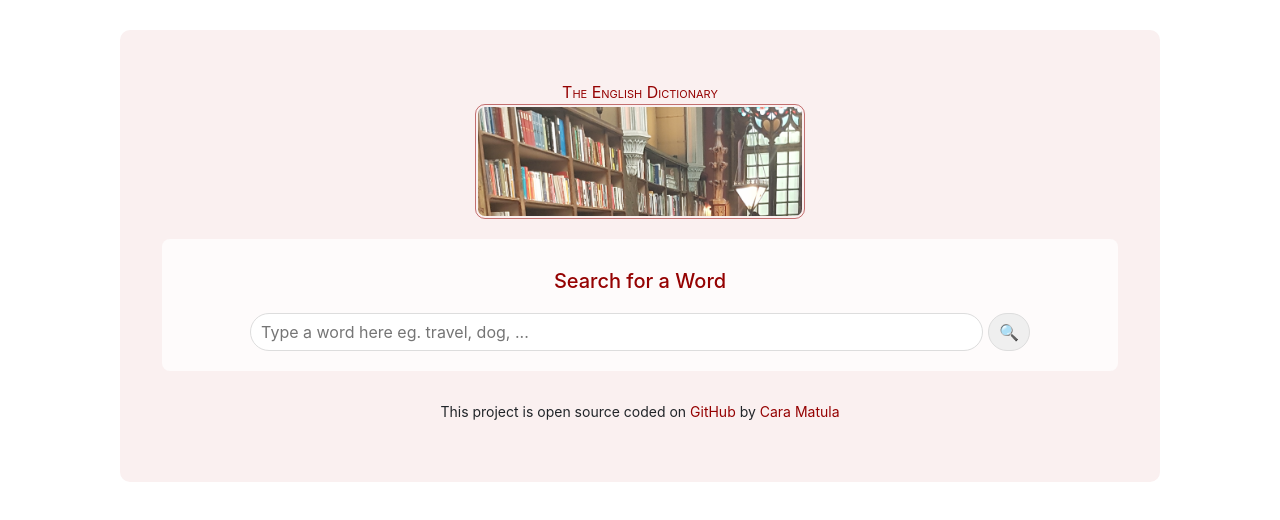
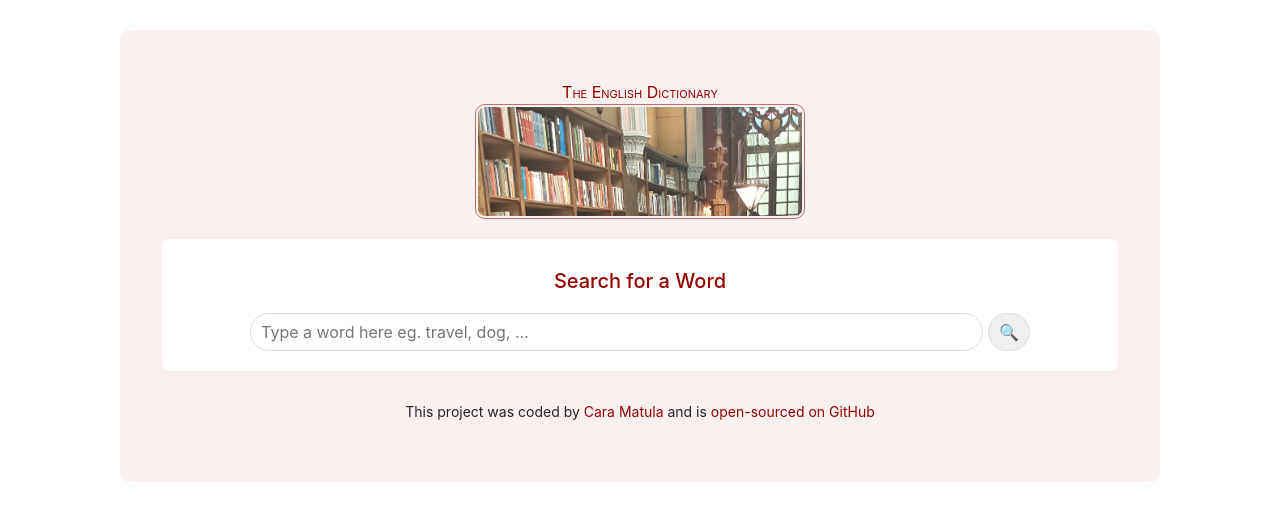
Before and after one commit to cmatula/dictionary-app, a React (Create React App) app: page / in a window 1280 px wide. Shown: the top 520 px of the page. Built offline with nearby package versions, Linux system fonts and the light colour scheme.

Commit message:
Updated footer and styling

```diff
--- a/src/App.css
+++ b/src/App.css
@@ -24,7 +24,8 @@
 }
 
 .App-footer a:hover {
-  color: black;
+  color: grey;
+  text-decoration: underline;
 }
 
 .App-header {
--- a/src/App.js
+++ b/src/App.js
@@ -16,22 +16,22 @@ export default function App() {
         </main>
         <small>
           <footer className="App-footer">
-            This project is open source coded on{" "}
+            This project was coded by{" "}
+            <a
+              href="https://www.linkedin.com/in/cara-matula-3b0090141"
+              target="_blank"
+              rel="noreferrer"
+            >
+              Cara Matula
+            </a>{" "}
+            and is{" "}
             <a
               href="https://github.com/cmatula/dictionary-app"
               target="_blank"
               rel="noreferrer"
             >
-              GitHub{" "}
+              open-sourced on GitHub{" "}
             </a>{" "}
-            by{" "}
-            <a
-              href="https://www.linkedin.com/in/cara-matula-3b0090141"
-              target="_blank"
-              rel="noreferrer"
-            >
-              Cara Matula{" "}
-            </a>
           </footer>
         </small>
       </div>
--- a/src/Dictionary.css
+++ b/src/Dictionary.css
@@ -8,7 +8,7 @@
 }
 
 .Dictionary section {
-  background: rgba(255, 255, 255, 0.749);
+  background: white;
   padding: 20px;
   border-radius: 8px;
   margin-top: 20px;
```
